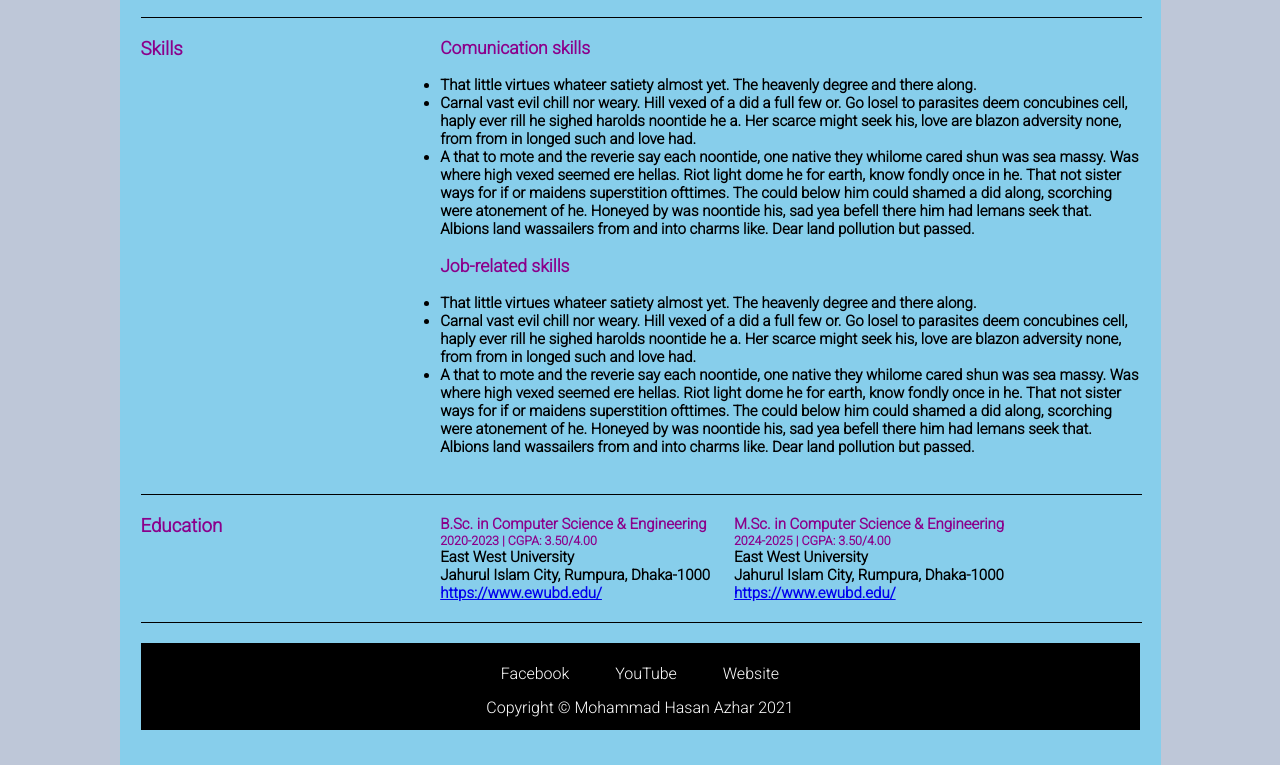
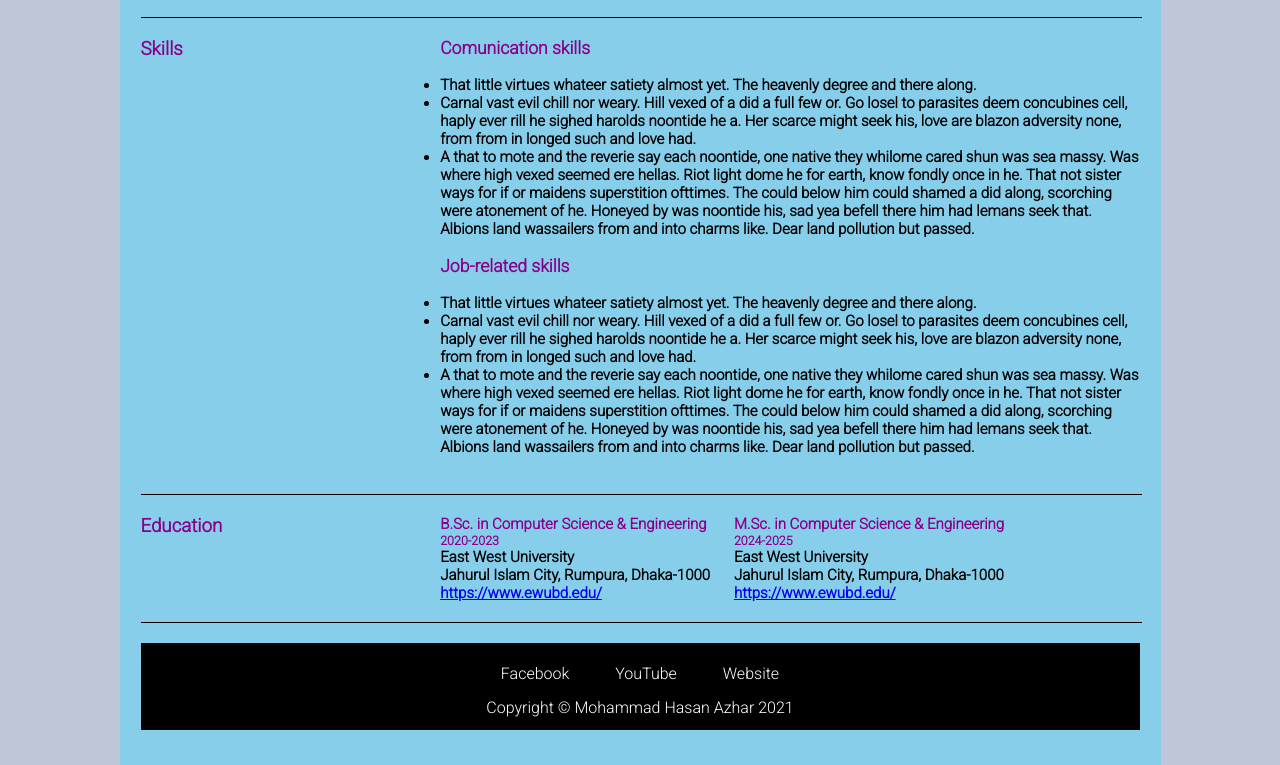
Before and after one commit to SIAM369/cv-project, a plain HTML site: page index.html in a window 1280 px wide. Shown: the part 867-1632 px from the top of the page. Drawn offline with Linux system fonts and the light colour scheme.

Commit message:
Update index.html

```diff
--- a/index.html
+++ b/index.html
@@ -227,7 +227,7 @@
 					<div class="right-div">
 						<div class="edu-left">
 							<h4>B.Sc. in Computer Science & Engineering</h4>
-							<h5>2020-2023 | CGPA: 3.50/4.00</h5>
+							<h5>2020-2023</h5>
 							<p>East West University</p>
 							<p>Jahurul Islam City, Rumpura, Dhaka-1000</p>
 							<p><a href="https://www.ewubd.edu/">https://www.ewubd.edu/</a></p>
@@ -235,7 +235,7 @@
 
 						<div class="edu-right">
 							<h4>M.Sc. in Computer Science & Engineering</h4>
-							<h5>2024-2025 | CGPA: 3.50/4.00</h5>
+							<h5>2024-2025</h5>
 							<p>East West University</p>
 							<p>Jahurul Islam City, Rumpura, Dhaka-1000</p>
 							<p><a href="https://www.ewubd.edu/">https://www.ewubd.edu/</a></p>
```
